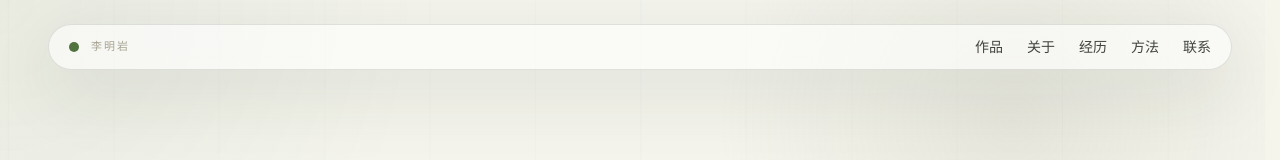
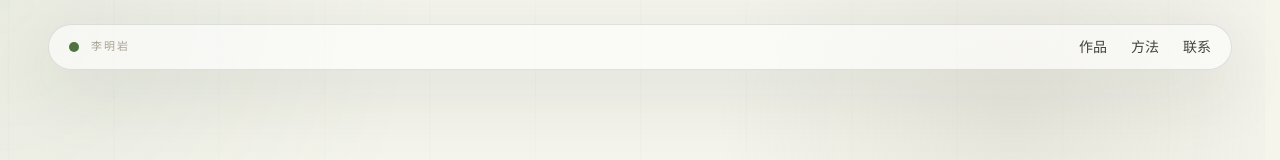
Before and after one commit to Ludwig-LMY/design-portfolio-site, a Next.js app: page / in a window 1280 px wide. Shown: the top 160 px of the page. Built offline with nearby package versions, Linux system fonts and the light colour scheme.

Commit message:
Remove about experience and thinking sections

```diff
--- a/src/app/page.tsx
+++ b/src/app/page.tsx
@@ -1,10 +1,7 @@
-import { About } from "@/components/sections/About";
 import { Contact } from "@/components/sections/Contact";
 import { Hero } from "@/components/sections/Hero";
 import { ProjectGroups } from "@/components/sections/ProjectGroups";
-import { Publications } from "@/components/sections/Publications";
 import { Skills } from "@/components/sections/Skills";
-import { Timeline } from "@/components/sections/Timeline";
 import { Layout } from "@/components/layout/Layout";
 import { portfolioData } from "@/data/portfolio";
 
@@ -20,10 +17,7 @@ export default function Home() {
         categories={portfolioData.categories}
         projects={portfolioData.projects}
       />
-      <About content={portfolioData.about} />
       <Skills skillGroups={portfolioData.skillGroups} />
-      <Timeline items={portfolioData.timeline} />
-      <Publications items={portfolioData.publications} />
       <Contact profile={portfolioData.profile} />
     </Layout>
   );
--- a/src/components/layout/Navbar.tsx
+++ b/src/components/layout/Navbar.tsx
@@ -6,8 +6,6 @@ import { useState } from "react";
 
 const navItems = [
   { href: "#virtual-exhibitions", label: "作品" },
-  { href: "#about", label: "关于" },
-  { href: "#timeline", label: "经历" },
   { href: "#skills", label: "方法" },
   { href: "#contact", label: "联系" },
 ];
```
